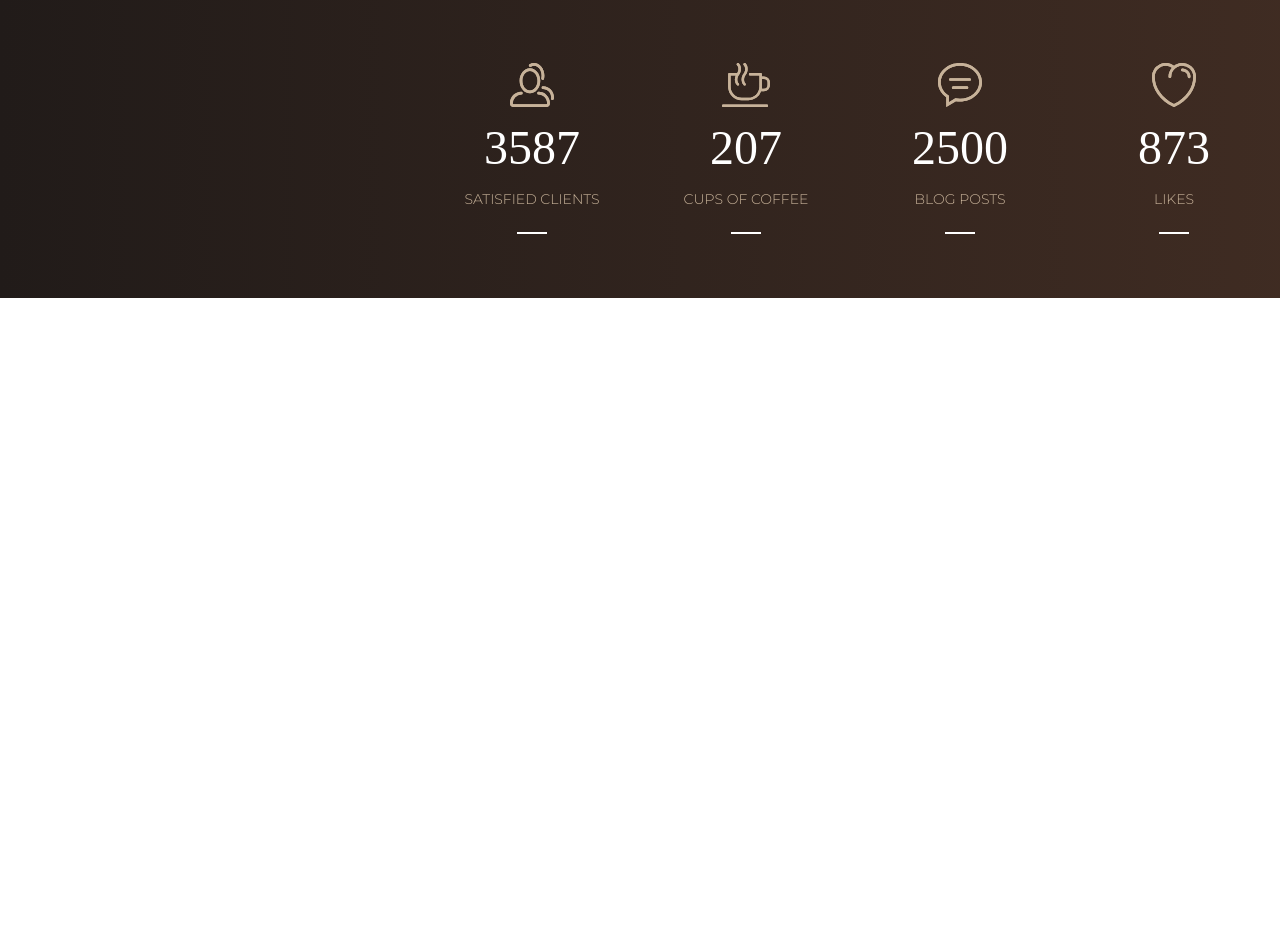
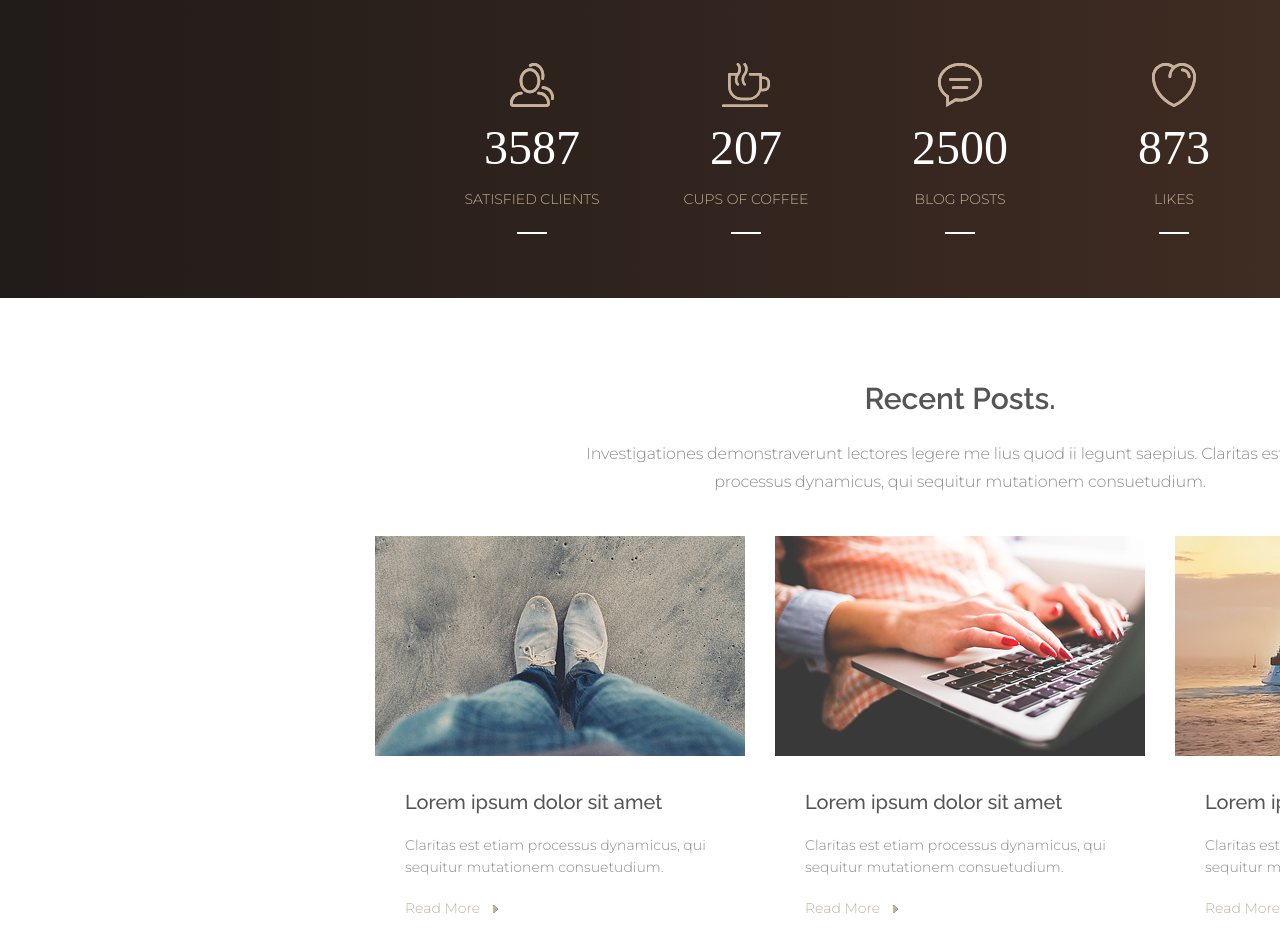
Before and after one commit to SerjTs/Waxom-Design, a plain HTML site: page index.html in a window 1280 px wide. Shown: the part 4814-5745 px from the top of the page. Before the commit the page ends 5112 px from the top, so only its background shows below. Drawn offline with Linux system fonts and the light colour scheme; a web font is replaced by a local one.

Commit message:
Начата работа над блоком Recent_Posts.

```diff
--- a/index.html
+++ b/index.html
@@ -236,5 +236,42 @@
             <p class="descr_count">We launched</p>
         </div>
     </section>
+    <section class="Recent_Posts">
+        <h2>Recent Posts.</h2>
+        <p>Investigationes demonstraverunt lectores legere me lius quod ii legunt saepius. Claritas est etiam processus dynamicus, qui sequitur mutationem consuetudium.</p>
+        <div class="box_container">
+            <article class="box_post">
+                <img src="pic/photo_post_1.jpg" alt="Photo of post 1">
+                <div class="img_desc">
+                   <h3>Lorem ipsum dolor sit amet</h3>
+                   <span>Claritas est etiam processus dynamicus, qui sequitur mutationem consuetudium.</span>
+                   <a href="#">Read More
+                   <svg width="5" height="8" viewBox="0 0 5 8"><defs><path id="sb40a" d="M489.95 5686.82l3.84-3.47c.2-.2.2-.5 0-.7l-.03-.01-3.8-3.46a.6.6 0 0 0-.79 0 .47.47 0 0 0-.17.36v6.92c0 .14.07.26.18.35.21.2.56.2.77 0z"/></defs><g><g transform="translate(-489 -5679)"><use xlink:href="#sb40a"/><use fill="#c7b299" xlink:href="#sb40a"/></g></g></svg>
+                   </a>
+                </div>
+            </article>
+            <article class="box_post">
+                <img src="pic/photo_post_2.jpg" alt="Photo of post 2">
+                <div class="img_desc">
+                   <h3>Lorem ipsum dolor sit amet</h3>
+                   <span>Claritas est etiam processus dynamicus, qui sequitur mutationem consuetudium.</span>
+                   <a href="#">Read More
+                   <svg width="5" height="8" viewBox="0 0 5 8"><defs><path id="sb40a" d="M489.95 5686.82l3.84-3.47c.2-.2.2-.5 0-.7l-.03-.01-3.8-3.46a.6.6 0 0 0-.79 0 .47.47 0 0 0-.17.36v6.92c0 .14.07.26.18.35.21.2.56.2.77 0z"/></defs><g><g transform="translate(-489 -5679)"><use xlink:href="#sb40a"/><use fill="#c7b299" xlink:href="#sb40a"/></g></g></svg>
+                   </a>
+                </div>
+            </article>
+            <article class="box_post">
+                <img src="pic/photo_post_3.jpg" alt="Photo of post 3">
+                <div class="img_desc">
+                   <h3>Lorem ipsum dolor sit amet</h3>
+                   <span>Claritas est etiam processus dynamicus, qui sequitur mutationem consuetudium.</span>
+                   <a href="#">Read More
+                   <svg width="5" height="8" viewBox="0 0 5 8"><defs><path id="sb40a" d="M489.95 5686.82l3.84-3.47c.2-.2.2-.5 0-.7l-.03-.01-3.8-3.46a.6.6 0 0 0-.79 0 .47.47 0 0 0-.17.36v6.92c0 .14.07.26.18.35.21.2.56.2.77 0z"/></defs><g><g transform="translate(-489 -5679)"><use xlink:href="#sb40a"/><use fill="#c7b299" xlink:href="#sb40a"/></g></g></svg>
+                   </a>
+                </div>
+            </article>
+
+        </div>
+    </section>
 </body>
 </html>
--- a/scss/style.scss
+++ b/scss/style.scss
@@ -683,3 +683,58 @@ body {
         text-align: center;
     }
 }
+.Recent_Posts {
+    width: 1170px;
+    margin: 0 auto;
+    h2 {
+        @include h2_Raleway-Semi-Bold;
+        width: 757px;
+        text-align: center;
+//        margin: 0 auto 24px 877px;
+    }
+    p {
+        @include p_Montserrat_16px;
+        width: 757px;
+        text-align: center;
+//        margin-left: 877px;
+    }
+    .box_post {
+        width: 370px;
+        height: 395px;
+        h3 {
+            // Style for "Lorem ipsu"
+            color: #555;
+            font-family: Raleway;
+            font-size: 20px;
+            font-weight: 500;
+            margin: 30px 30px 20px;
+        }
+        span {
+            display: block;
+            color: #8c8c8c;
+            font-family: Montserrat;
+            font-size: 14px;
+            font-weight: 300;
+            line-height: 22px;
+            margin: 0 30px 20px;
+        }
+        a {
+            // Style for "Read More"
+            color: #c7b299;
+            font-family: Montserrat;
+            font-size: 14px;
+            font-weight: 300;
+            line-height: 20px;
+            text-decoration: none;
+            margin: 0 30px 20px;
+        }
+        svg {
+            margin-left: 9px;
+        }
+    }
+}
+.box_container  {
+    display: flex;
+    justify-content: space-between;
+    width: 1170px;
+}
```
Also changed, not shown: pic/a_arrow.svg (added), pic/photo_post_1.jpg (added), pic/photo_post_2.jpg (added), pic/photo_post_3.jpg (added), style.css.
